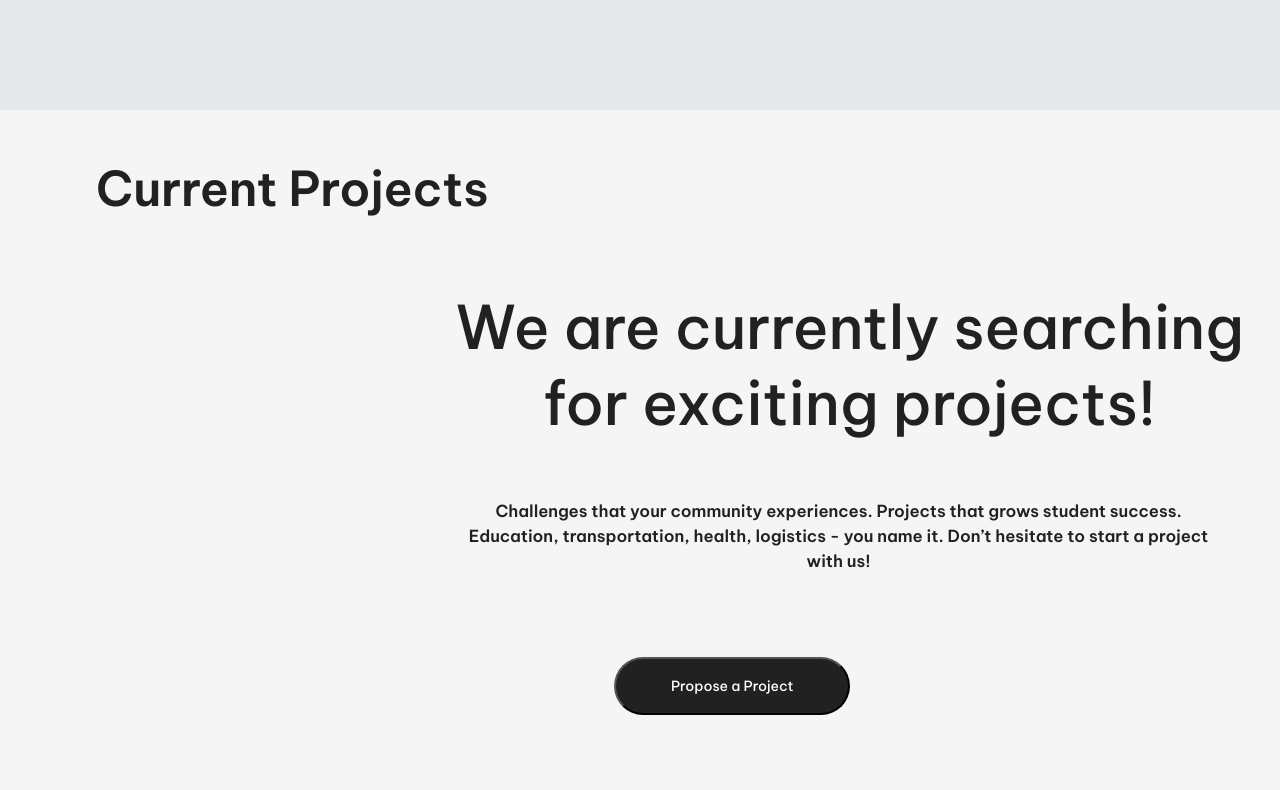
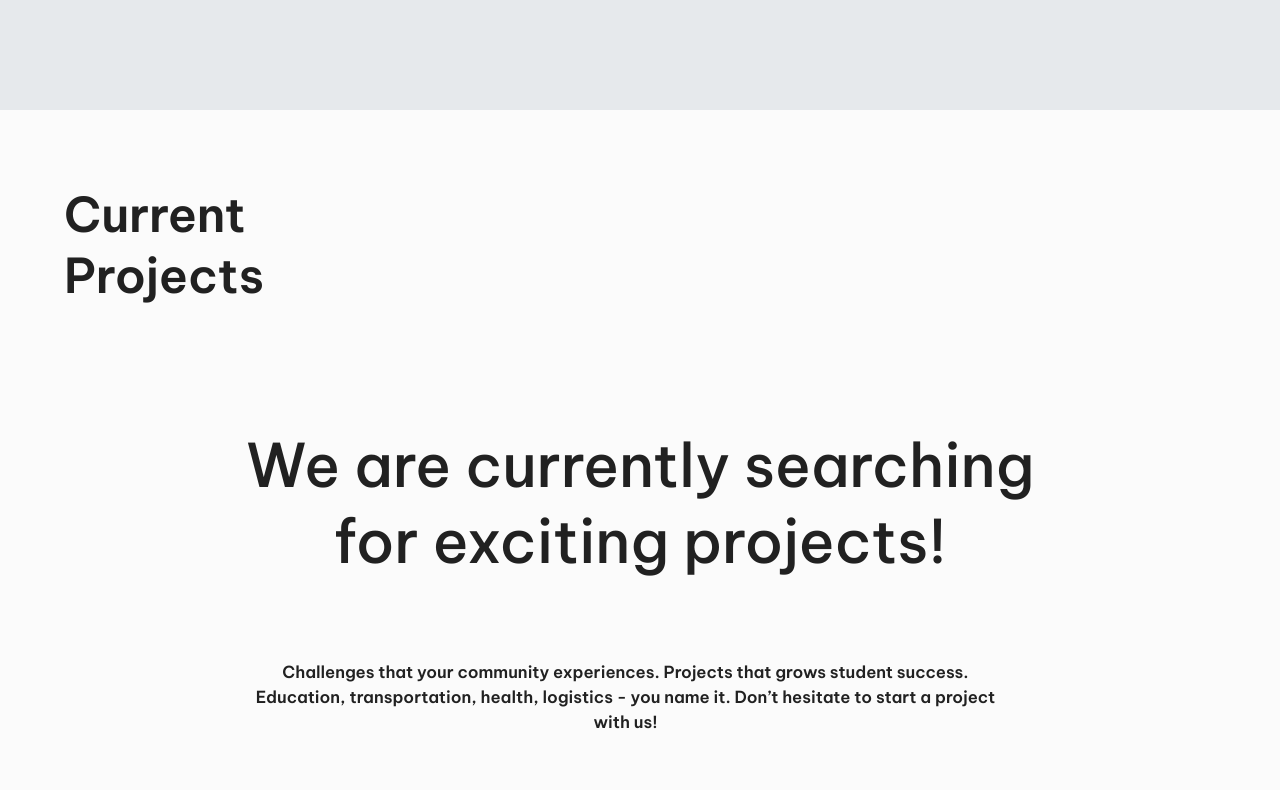
Before and after one commit to vcu-ssg/software-for-social-good-website, a Next.js app: page /forstudents in a window 1280 px wide. Shown: the part 1330-2120 px from the top of the page. Built offline with nearby package versions, Linux system fonts and the light colour scheme.

Commit message:
for students page standard screen resolution size

```diff
--- a/components/CurrentProjects.js
+++ b/components/CurrentProjects.js
@@ -6,16 +6,16 @@ const CurrentProjects = () => {
             <div className={styles.projectsHeader}>
                 <h3 className={styles.header}> Current Projects </h3>
             </div>
+            <div className={styles.container}>
                 <div className={styles.textContainer}>
                     <h2 className={styles.mainTextBox}>We are currently searching for exciting projects!</h2>
                     <div className={styles.subheaderBox}>
                         <h5>Challenges that your community experiences. Projects that grows student success. Education, transportation, health, logistics - you name it. Don’t hesitate to start a project with us!</h5>
                     </div>
-                <div className={styles.lineOne} />
-                <div className={styles.lineTwo} />
-            </div>
                     <div className={styles.buttonBox}>
                         <ProposeButton />
+                    </div>
+                </div>
             </div>
         </div>
     )
--- a/styles/CurrentProjects.module.css
+++ b/styles/CurrentProjects.module.css
@@ -1,8 +1,11 @@
 .projectsHeader {
-    position: absolute;
-    width: 500px;
-    height: 61px;
-    left: 96px;
+    display: flex;
+    width: 30%;
+    background-color: #FBFBFB;
+    flex-direction: row;
+    align-items: flex-end;
+    padding-top: 2%;
+    padding-left: 5%;
 }
 
 .header {
@@ -11,23 +14,36 @@
     font-weight: 600;
     font-size: 48px;
     line-height: 61px;
+
     display: flex;
     align-items: center;
+
     color: #212121;
 }
 
+.container {
+    width: 100%;
+    height: 100vh;
+    background-color: #FBFBFB;
+}
+
 .textContainer {
+    display: flex;
+    flex-direction: column;
+    align-items: flex-start;
+    padding: 0px;
+    gap: 15px;
+
     position: relative;
     width: 803px;
     height: 291px;
-    padding-top: 12%;
-    padding-left: 35%;
+    padding-top: 5%;
+    margin: auto;
 
 }
 
 .mainTextBox {
     position: relative;
-
     width: 803px;
     height: 152px;
     font-family: 'Be Vietnam Pro';
@@ -44,7 +60,6 @@
 
 .subheaderBox {
     position: relative;
-
     width: 774px;
     height: 124px;
     font-family: 'Be Vietnam Pro';
@@ -56,45 +71,10 @@
     align-items: center;
     text-align: center;
     color: #212121;
-    flex: none;
-    order: 1;
-    flex-grow: 0;
-    bottom: 30%;
-    left: 1%;
+
+    bottom: 50px;
 }
 
 .buttonBox {
-    left: 48%;
-    position: relative;
-    padding-top: 20%;
+    padding-left: 33%;
 }
-
-.proposeButton {
-    display: flex;
-    flex-direction: column;
-    justify-content: center;
-    align-items: center;
-    position: relative;
-    width: 236px;
-    height: 58px;
-
-    background: #212121;
-    border-radius: 30px;
-}
-
-.buttonText {
-    width: 123px;
-    height: 18px;
-    font-family: 'Be Vietnam Pro';
-    font-style: normal;
-    font-weight: 500;
-    font-size: 14px;
-    line-height: 18px;
-    display: flex;
-    align-items: center;
-    text-align: center;
-    color: #FBFBFB;
-    flex: none;
-    order: 0;
-    flex-grow: 0;
-}
--- a/styles/ForStudents.module.css
+++ b/styles/ForStudents.module.css
@@ -1,7 +1,7 @@
 .topSectionContainer {
   width: 100%;
   height: 90vh;
-  background-color: #F5F5F5;
+  background-color: #FBFBFB;
 }
 
 .studentVoicesContainer {
@@ -13,5 +13,5 @@
 .currentProjectsContainer {
   width: 100%;
   height: 90vh;
-  background-color: #F5F5F5;
+  background-color: #FBFBFB;
 }
```
Also changed, not shown: pages/index.js (+9 -10 lines). Lines whose indentation alone changed are shown as unchanged.
